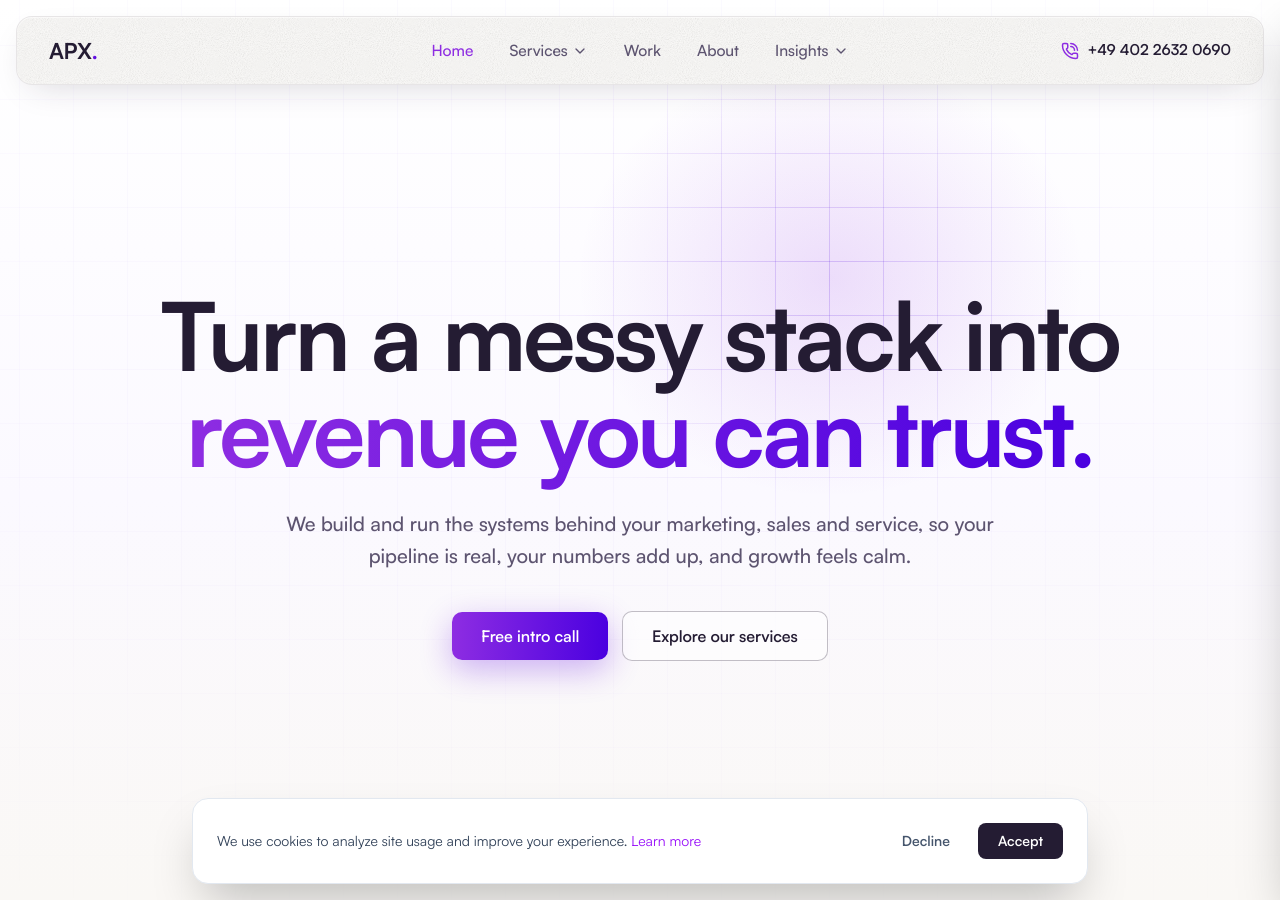
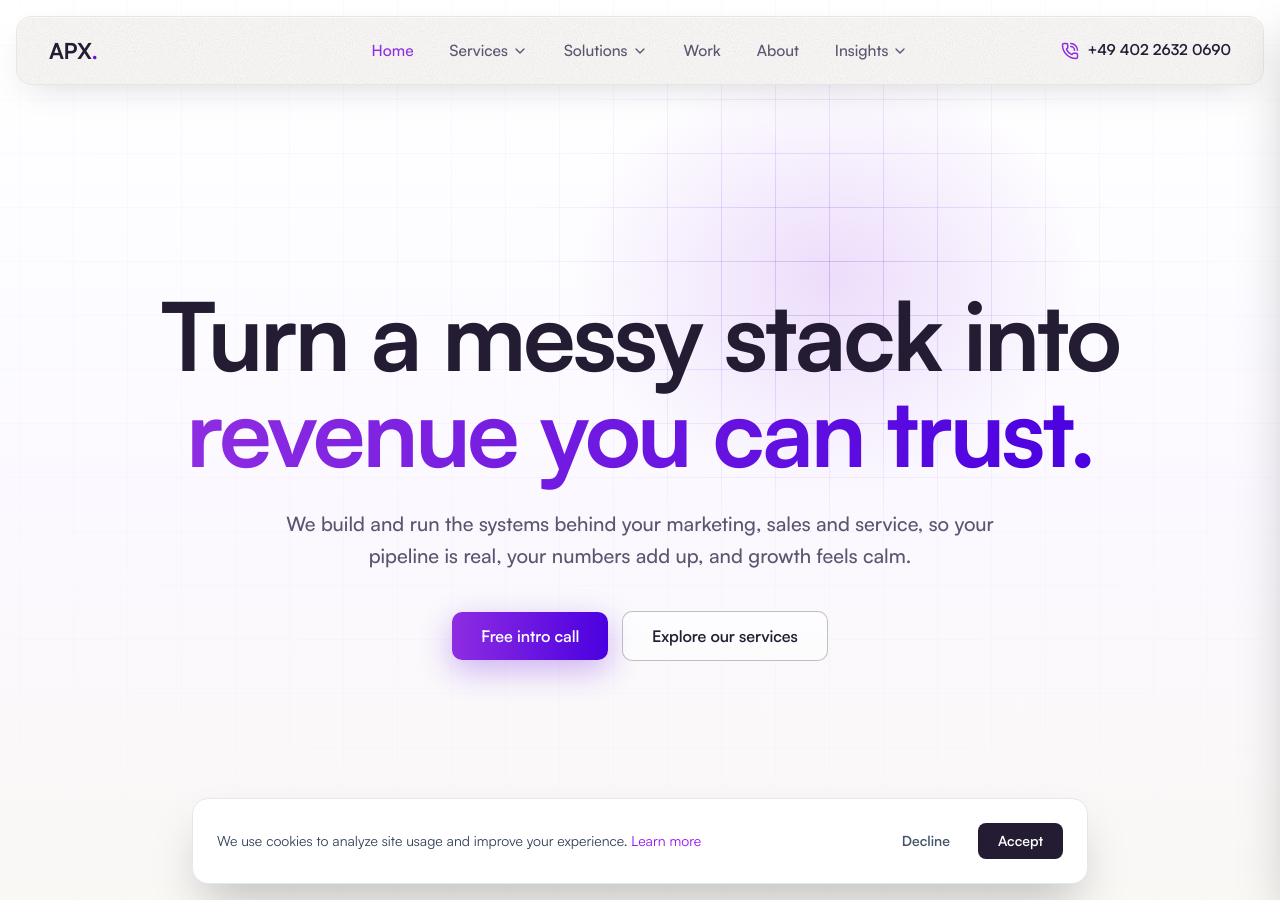
Before and after one commit to CodePalantir/website, a Jekyll site: the page built from index.md, in a window 1280 px wide and 900 px high. Built offline with Jekyll 4.4.1, drawn with Linux system fonts in a browser that asks for light colours; comment, search, counter and statistics services are not loaded.

Commit message:
Nav: Solutions dropdown with three coming-soon products
APX Atlas (map), Tech Debt Monitor (radar) and APX Doppelganger (ghost),
each with a one-line description and a Coming Soon pill. Desktop dropdown
follows the Insights pattern between Services and Work; mobile menu gets
a matching Solutions group with Soon pills. Rows are non-links until the
products ship.

Co-Authored-By: Claude Opus 4.8 (1M context) <noreply@anthropic.com>

```diff
--- a/_includes/shared/header.html
+++ b/_includes/shared/header.html
@@ -49,6 +49,42 @@
             <div class="mt-5 pt-4 border-t border-line flex justify-between items-center">
               <p class="text-xs text-faint font-medium italic">One revenue engine. Every layer engineered.</p>
               <a href="{{ site.baseurl }}/services" class="text-xs font-bold text-accent hover:text-accent-strong transition-colors flex items-center gap-1">View All Services {% include ui/icon.html name="arrow-up-right" class="w-3" %}</a>
+            </div>
+          </div>
+        </div>
+      </div>
+
+      <!-- Solutions dropdown (products, all coming soon) -->
+      <div class="relative group flex items-center">
+        <span class="flex items-center gap-1 py-2 cursor-default hover:text-ink transition-colors">
+          Solutions {% include ui/icon.html name="chevron-down" class="w-4 h-4 chevron-icon" %}
+        </span>
+        <div class="dropdown-menu absolute top-full -left-40 w-[420px] mt-3 z-50 bg-surface rounded-[1.5rem] border border-line shadow-[0_24px_60px_rgba(36,28,51,.16)] p-4 before:content-[''] before:absolute before:-top-4 before:inset-x-0 before:h-4">
+          <div class="flex gap-4 p-3 rounded-2xl text-left cursor-default">
+            <div class="w-10 h-10 rounded-xl bg-accent-tint flex items-center justify-center text-accent shrink-0">
+              {% include ui/icon.html name="map" class="w-[18px]" %}
+            </div>
+            <div>
+              <p class="text-sm font-bold text-ink flex items-center gap-2">APX Atlas <span class="px-2 py-0.5 rounded-full bg-accent-tint text-accent text-[9px] font-bold uppercase tracking-[0.1em]">Coming soon</span></p>
+              <p class="text-xs text-faint mt-0.5">Your entire revenue stack, mapped live</p>
+            </div>
+          </div>
+          <div class="flex gap-4 p-3 rounded-2xl text-left cursor-default">
+            <div class="w-10 h-10 rounded-xl bg-accent-tint flex items-center justify-center text-accent shrink-0">
+              {% include ui/icon.html name="radar" class="w-[18px]" %}
+            </div>
+            <div>
+              <p class="text-sm font-bold text-ink flex items-center gap-2">Tech Debt Monitor <span class="px-2 py-0.5 rounded-full bg-accent-tint text-accent text-[9px] font-bold uppercase tracking-[0.1em]">Coming soon</span></p>
+              <p class="text-xs text-faint mt-0.5">Continuous debt scoring for your CRM</p>
+            </div>
+          </div>
+          <div class="flex gap-4 p-3 rounded-2xl text-left cursor-default">
+            <div class="w-10 h-10 rounded-xl bg-accent-tint flex items-center justify-center text-accent shrink-0">
+              {% include ui/icon.html name="ghost" class="w-[18px]" %}
+            </div>
+            <div>
+              <p class="text-sm font-bold text-ink flex items-center gap-2">APX Doppelg&auml;nger <span class="px-2 py-0.5 rounded-full bg-accent-tint text-accent text-[9px] font-bold uppercase tracking-[0.1em]">Coming soon</span></p>
+              <p class="text-xs text-faint mt-0.5">A digital twin of your revenue engine</p>
             </div>
           </div>
         </div>
@@ -158,6 +194,20 @@
       <a href="{{ site.baseurl }}/revshorts" class="flex items-center gap-3 py-3 border-b border-line">
         {% include ui/icon.html name="zap" class="w-4 h-4 text-accent" %} RevShorts
       </a>
+
+      <p class="apx-label pt-5 pb-1">Solutions</p>
+      <div class="flex items-center gap-3 py-3 border-b border-line text-muted">
+        {% include ui/icon.html name="map" class="w-4 h-4 text-accent" %} APX Atlas
+        <span class="ml-auto px-2 py-0.5 rounded-full bg-accent-tint text-accent text-[9px] font-bold uppercase tracking-[0.1em]">Soon</span>
+      </div>
+      <div class="flex items-center gap-3 py-3 border-b border-line text-muted">
+        {% include ui/icon.html name="radar" class="w-4 h-4 text-accent" %} Tech Debt Monitor
+        <span class="ml-auto px-2 py-0.5 rounded-full bg-accent-tint text-accent text-[9px] font-bold uppercase tracking-[0.1em]">Soon</span>
+      </div>
+      <div class="flex items-center gap-3 py-3 border-b border-line text-muted">
+        {% include ui/icon.html name="ghost" class="w-4 h-4 text-accent" %} APX Doppelg&auml;nger
+        <span class="ml-auto px-2 py-0.5 rounded-full bg-accent-tint text-accent text-[9px] font-bold uppercase tracking-[0.1em]">Soon</span>
+      </div>
     </nav>
 
     <div class="mt-10 space-y-4">
```
